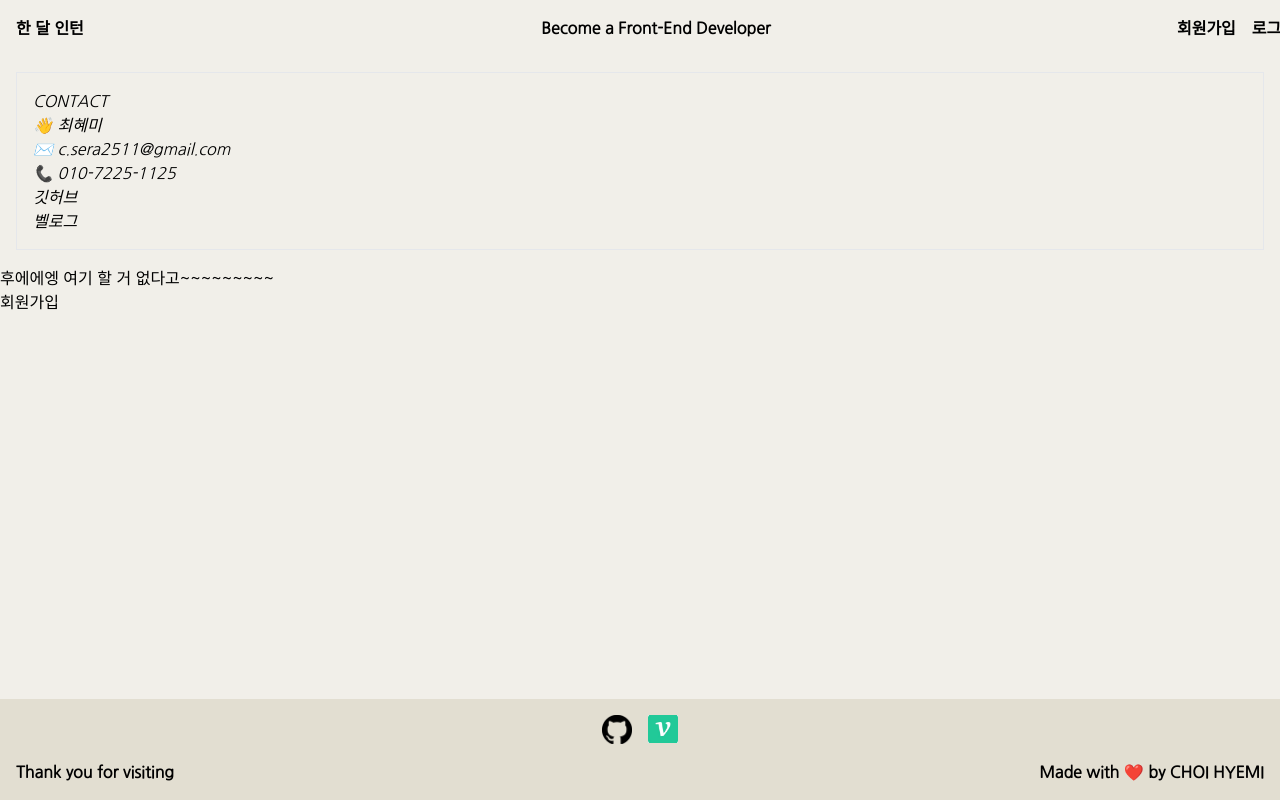
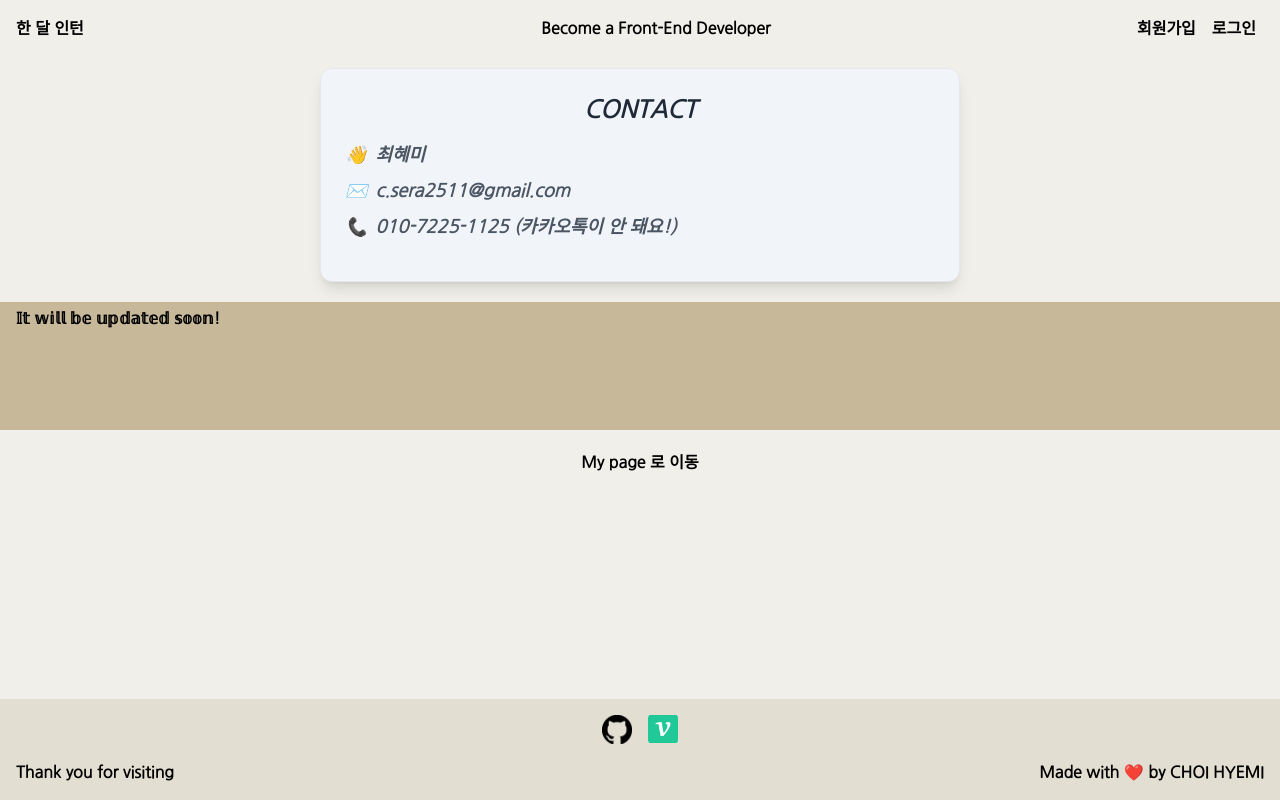
Before and after one commit to MiMing-00/aMonth-sInternshipProject, a React (Vite) app: page / in a window 1280 px wide. Built offline with nearby package versions, Linux system fonts and the light colour scheme.

Commit message:
style: style home done!

```diff
--- a/src/components/Header.tsx
+++ b/src/components/Header.tsx
@@ -42,14 +42,14 @@ const Header = () => {
   };
 
   return (
-    <div className="relative flex justify-between items-center m-4 font-bold w-full">
+    <div className="relative flex justify-between items-center font-bold w-full m-4">
       <Link to="/" className="hover:text-[#c1a48c]">
         한 달 인턴
       </Link>
       <div className="hidden absolute left-1/2 transform -translate-x-1/2 md:block">
         Become a Front-End Developer
       </div>
-      <div className="flex gap-4">
+      <div className="flex gap-4 mr-10">
         <div>
           {data ? (
             <Link to="/myPage" className="hover:text-[#c1a48c]">
--- a/src/pages/Home.tsx
+++ b/src/pages/Home.tsx
@@ -2,17 +2,41 @@ import { Link } from "react-router-dom";
 
 const Home: React.FC = () => {
   return (
-    <div>
-      <address className="border p-4 m-4">
-        <h1>CONTACT</h1>
-        <div>👋 최혜미</div>
-        <div>✉️ c.sera2511@gmail.com</div>
-        <div>📞 010-7225-1125</div>
-        <div>깃허브</div>
-        <div>벨로그</div>
+    <div className="flex flex-col mt-3 mx-auto gap-5">
+      <address className="bg-slate-100 shadow-lg rounded-xl border p-6 w-full sm:w-2/3 md:w-1/2 mx-auto">
+        <h1 className="text-2xl font-bold text-center text-gray-800 mb-4">
+          CONTACT
+        </h1>
+        <div className="text-lg text-gray-600 mb-2 flex items-center gap-2 font-semibold">
+          <span role="img" aria-label="name">
+            👋
+          </span>
+          최혜미
+        </div>
+        <div className="text-lg text-gray-600 mb-2 flex items-center gap-2 font-semibold">
+          <span role="img" aria-label="email">
+            ✉️
+          </span>
+          c.sera2511@gmail.com
+        </div>
+        <div className="text-lg text-gray-600 mb-4 flex items-center gap-2 font-semibold">
+          <span role="img" aria-label="phoneNumber">
+            📞
+          </span>
+          010-7225-1125 (카카오톡이 안 돼요!)
+        </div>
       </address>
-      <div>후에에엥 여기 할 거 없다고~~~~~~~~~</div>
-      <Link to="/signUp">회원가입</Link>
+      <div className="h-auto min-h-32 bg-[#C7B89A] flex">
+        <div className="flex ml-4 font-bold items-start mt-1">
+          𝕀𝕥 𝕨𝕚𝕝𝕝 𝕓𝕖 𝕦𝕡𝕕𝕒𝕥𝕖𝕕 𝕤𝕠𝕠𝕟!
+        </div>
+      </div>
+      <Link
+        to="/myPage"
+        className="flex justify-center font-bold hover:text-[#c1a48c]"
+      >
+        My page 로 이동
+      </Link>
     </div>
   );
 };
--- a/src/pages/Login.tsx
+++ b/src/pages/Login.tsx
@@ -36,9 +36,24 @@ const Login = () => {
         },
         body: JSON.stringify(userLoginData),
       });
+
+      if (res.status === 401) {
+        Swal.fire({
+          text: "아이디와 비밀번호를 다시 확인해주세요!",
+          icon: "error",
+        });
+        return;
+      }
+
       const data = await res.json();
       saveInitialLoginInfo(data);
       setSessionToken(data.accessToken);
+
+      Swal.fire({
+        title: "로그인 되었습니다.",
+        text: `홈으로 이동합니다!`,
+        icon: "success",
+      });
 
       if (data.success) {
         NavigateHome();
@@ -49,14 +64,17 @@ const Login = () => {
   };
 
   return (
-    <form
-      className="flex flex-col justify-center text-center items-center al gap-4 border p-4 m-4 bg-black text-white"
-      onSubmit={handleLogin}
-    >
-      <h1>LOGIN FORM</h1>
-      <div className="border-white border-2 rounded-full w-52 h-52 flex justify-center">
-        여기다가 넣을 거 생각하기~!
+    <div className="flex flex-col justify-center text-center items-center gap-4 p-4 m-4">
+      <h1 className="font-bold text-[#d6bb61]">LOGIN FORM</h1>
+      <div className="h-32 flex flex-col justify-center gap-3">
+        <div className="text-xl font-extrabold">
+          한 달 인턴 <p>프론트엔드 개발 온보딩 과제</p>
         </div>
+        <div className="text-gray-400 text-xs font-semibold">
+          주스탠드와 세션스토리지를 이용한 로그인 기능
+        </div>
+      </div>
+      <form className="flex flex-col w-2/3 md:w-1/4" onSubmit={handleLogin}>
         <input
           type="text"
           placeholder="email@domain.com"
@@ -71,11 +89,17 @@ const Login = () => {
           value={loginPassword}
           onChange={(e) => setLoginPassword(e.target.value)}
         />
-      <div className="flex gap-4 items-center">
-        <Link to="/signUp"> SIGN UP </Link>
-        <button type="submit">LOGIN IN</button>
+        <div className="flex gap-4 items-center mt-10 ml-2 justify-center">
+          <Link to="/signUp" className="font-bold hover:text-[#c1a48c]">
+            SIGN UP으로 이동
+          </Link>
+          <div> | </div>
+          <button type="submit" className="font-bold hover:text-[#c1a48c]">
+            LOGIN IN
+          </button>
         </div>
       </form>
+    </div>
   );
 };
 
--- a/src/pages/SignUp.tsx
+++ b/src/pages/SignUp.tsx
@@ -7,7 +7,6 @@ const SignUp: React.FC = () => {
   const [email, setEmail] = useState<string>("");
   const [password, setPassword] = useState<string>("");
   const [nickname, setNickname] = useState<string>("");
-  const [isPasswordFocused, setIsPasswordFocused] = useState<boolean>(false);
   const navigate = useNavigate();
 
   const signUpSchema = z.object({
@@ -22,6 +21,10 @@ const SignUp: React.FC = () => {
       .regex(/\d/, "비밀번호는 숫자를 포함해야 합니다."),
     nickname: z.string().min(2, "닉네임은 최소 2자 이상이어야 합니다."),
   });
+
+  const NavigateLogin = () => {
+    navigate("/login");
+  };
 
   const handleSignUp = async (event: React.FormEvent) => {
     event.preventDefault();
@@ -67,7 +70,7 @@ const SignUp: React.FC = () => {
         text: `${nickname} 님 로그인 부탁드려요!`,
         icon: "success",
       });
-      navigate("/login");
+      NavigateLogin();
     } catch (error) {
       console.log("실패", error);
       if (error instanceof z.ZodError) {
@@ -80,9 +83,9 @@ const SignUp: React.FC = () => {
   };
 
   return (
-    <div className="flex flex-col justify-center text-center items-center al gap-4 p-4 m-4">
+    <div className="flex flex-col justify-center text-center items-center gap-4 p-4">
       <h1 className="font-bold text-[#d6bb61]">SIGN UP FORM</h1>
-      <div className=" h-32 flex flex-col justify-center gap-3">
+      <div className="h-32 flex flex-col justify-center gap-3">
         <div className="text-xl font-extrabold">
           한 달 인턴 <p>프론트엔드 개발 온보딩 과제</p>
         </div>
@@ -90,7 +93,7 @@ const SignUp: React.FC = () => {
           유효성 검사를 포함한 회원가입 기능
         </div>
       </div>
-      <form onSubmit={handleSignUp} className="flex flex-col w-1/2">
+      <form onSubmit={handleSignUp} className="flex flex-col w-2/3 md:w-1/4">
         <input
           type="text"
           placeholder="User name"
@@ -112,11 +115,11 @@ const SignUp: React.FC = () => {
           value={password}
           onChange={(event) => setPassword(event.target.value)}
         />
-        <div className="h-3">
+        <div className="min-h-10">
           {password && (
-            <small className="mt-1 ml-2 text-gray-500 text-xs flex flex-col md:flex-row">
-              <span>비밀번호는 최소 6자 이상이어야 하며,</span>{" "}
-              <span>비밀번호는 영문 대소문자를 모두 포함해야 합니다.</span>
+            <small className="mt-1 ml-2 text-gray-500 text-xs flex flex-col gap-2">
+              <div>비밀번호는 최소 6자 이상이어야 하며, </div>
+              <div>비밀번호는 영문 대소문자를 모두 포함해야 합니다.</div>
             </small>
           )}
         </div>
@@ -125,7 +128,7 @@ const SignUp: React.FC = () => {
             LOGIN로 이동
           </Link>
           <div> | </div>
-          <button type="submit" className="font-bold">
+          <button type="submit" className="font-bold hover:text-[#c1a48c]">
             SIGN IN
           </button>
         </div>
```
Lines whose indentation alone changed are shown as unchanged.
